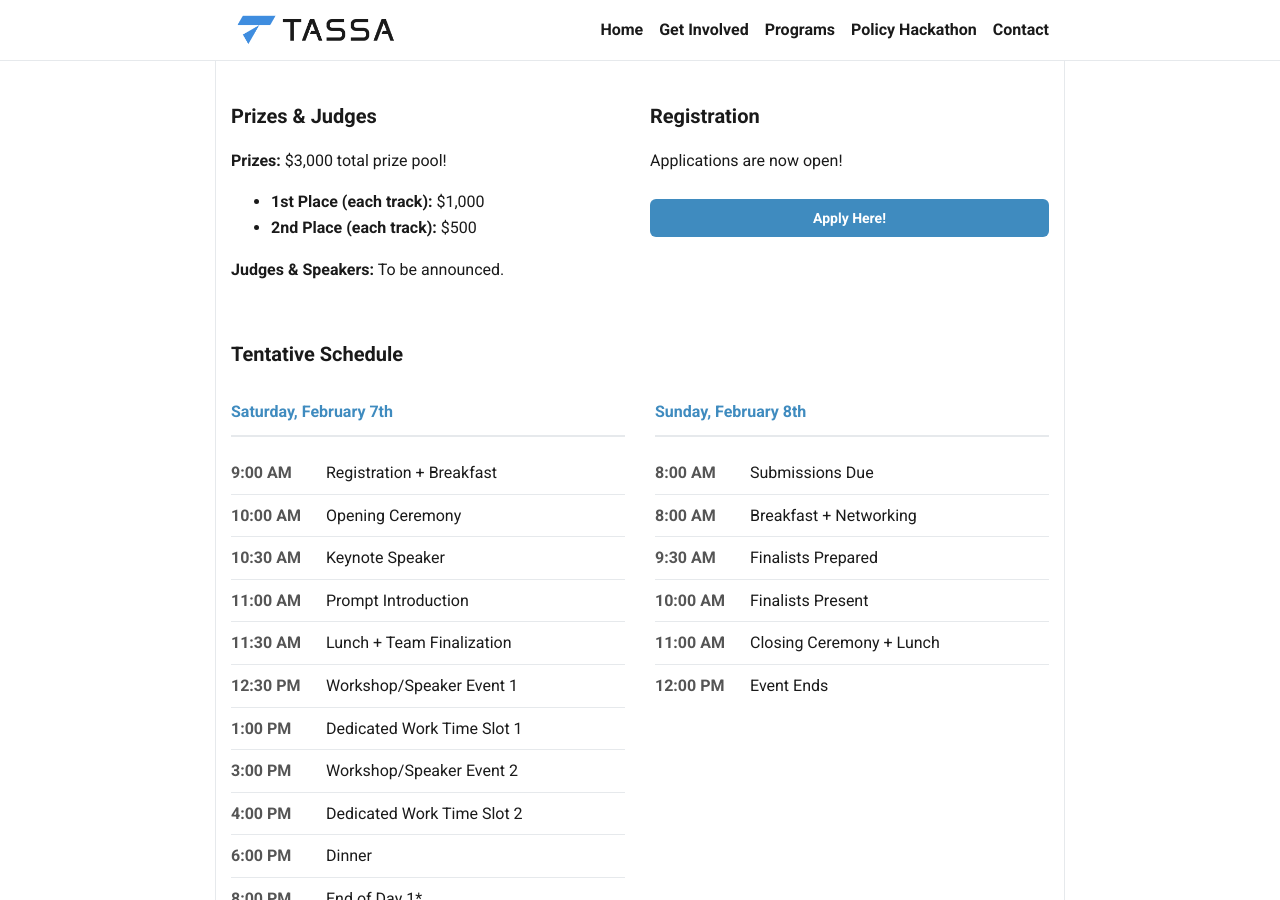
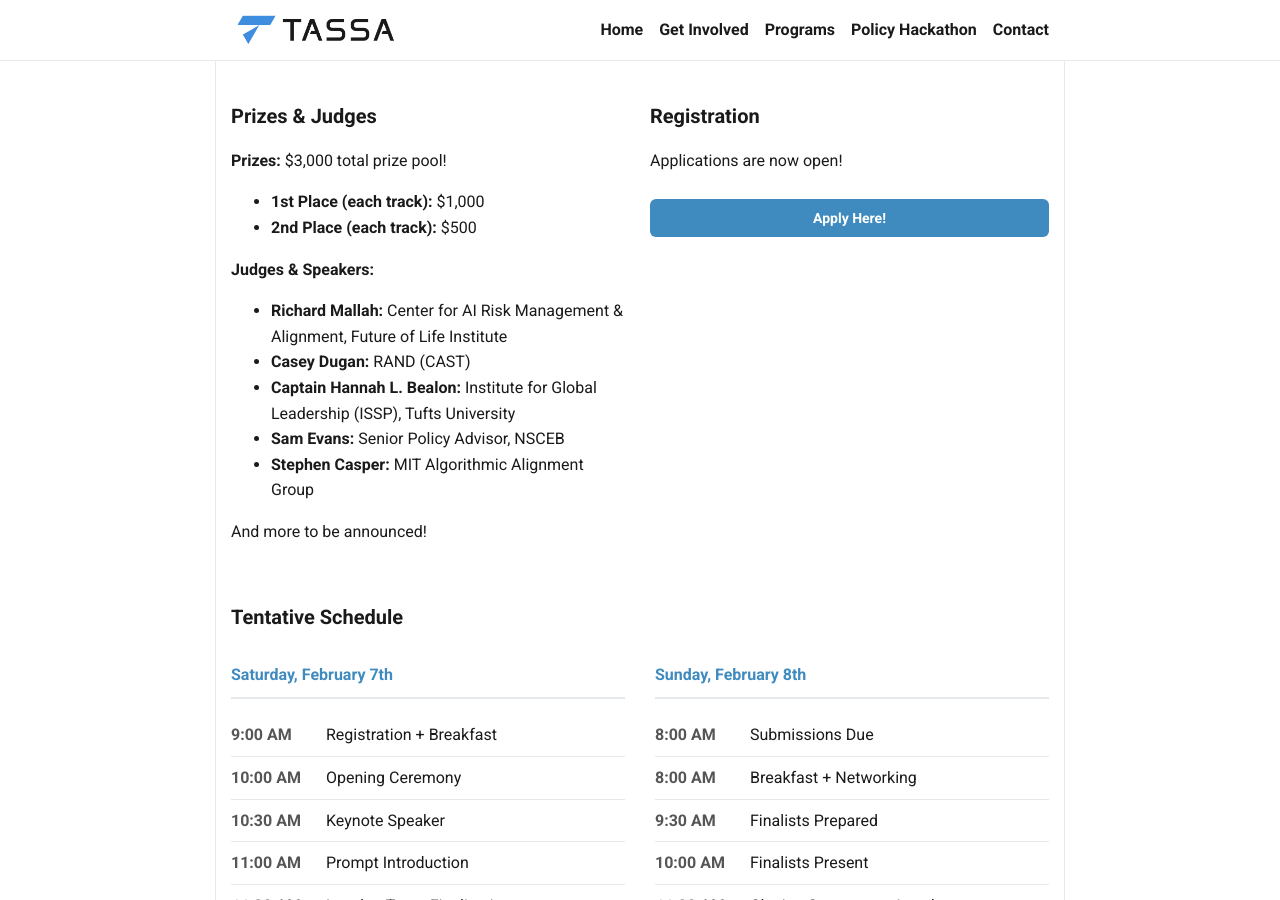
Before and after one commit to tuftsaisafety/tuftsaisafety.github.io, a Jekyll site: the page built from pages/policy-hackathon.html, in a window 1280 px wide and 900 px high, scrolled down 1723 px. Built offline with Jekyll 4.4.1, drawn with Linux system fonts in a browser that asks for light colours.

Commit message:
Update judges and speakers list in policy-hackathon.html
Added judges and speakers information for the hackathon.

```diff
--- a/pages/policy-hackathon.html
+++ b/pages/policy-hackathon.html
@@ -167,7 +167,15 @@
                         <li><strong>1st Place (each track):</strong> $1,000</li>
                         <li><strong>2nd Place (each track):</strong> $500</li>
                     </ul>
-                    <p><strong>Judges & Speakers:</strong> To be announced.</p>
+                    <p><strong>Judges & Speakers:</strong>
+                    <ul>
+                        <li><strong>Richard Mallah:</strong> Center for AI Risk Management & Alignment, Future of Life Institute</li>
+                        <li><strong>Casey Dugan:</strong> RAND (CAST)</li>
+                        <li><strong>Captain Hannah L. Bealon:</strong> Institute for Global Leadership (ISSP), Tufts University</li>
+                        <li><strong>Sam Evans:</strong> Senior Policy Advisor, NSCEB</li>
+                        <li><strong>Stephen Casper:</strong> MIT Algorithmic Alignment Group</li>
+                    </ul>
+                    And more to be announced!</p>
                 </div>
                 <div class="column">
                     <h3>Registration</h3>
```
